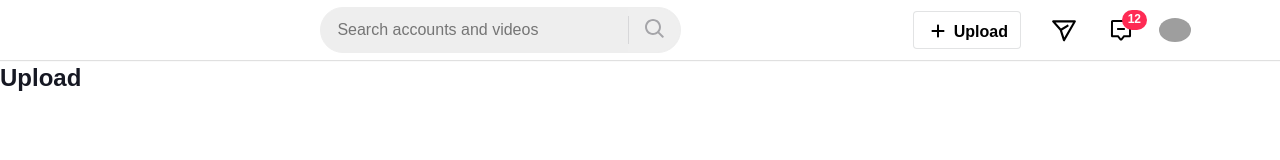
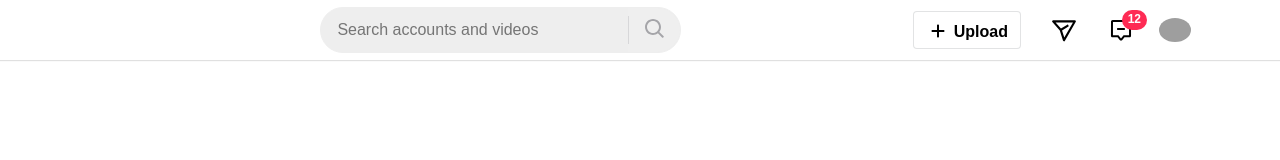
Before and after one commit to ahuy1307/tiktok---ui-, a React (Create React App) app: page /upload in a window 1280 px wide. Shown: the top 160 px of the page. Built offline with nearby package versions, Linux system fonts and the light colour scheme; grey boxes are pictures that could not be loaded; a web font is replaced by a local one.

Commit message:
Header #2

```diff
--- a/public/index.html
+++ b/public/index.html
@@ -1,14 +1,12 @@
 <!DOCTYPE html>
 <html lang="en">
+
 <head>
   <meta charset="utf-8" />
   <link rel="icon" href="%PUBLIC_URL%/favicon.ico" />
-    <meta name="viewport" content="width=device-width, initial-scale=1" />
+  <meta name=" viewport" content="width=device-width, initial-scale=1" />
   <meta name="theme-color" content="#000000" />
-    <meta
-      name="description"
-      content="Web site created using create-react-app"
-    />
+  <meta name="description" content="Web site created using create-react-app" />
   <link rel="apple-touch-icon" href="%PUBLIC_URL%/logo192.png" />
   <!--
       manifest.json provides metadata used when your web app is installed on a
@@ -24,8 +22,9 @@
       work correctly both with client-side routing and a non-root public URL.
       Learn how to configure a non-root public URL by running `npm run build`.
     -->
-    <title>React App</title>
+  <title>Tiktok - Make Your Day</title>
 </head>
+
 <body>
   <noscript>You need to enable JavaScript to run this app.</noscript>
   <div id="root"></div>
@@ -40,4 +39,5 @@
       To create a production bundle, use `npm run build` or `yarn build`.
     -->
 </body>
+
 </html>
--- a/src/components/GlobalStyles/GlobalStyles.scss
+++ b/src/components/GlobalStyles/GlobalStyles.scss
@@ -19,6 +19,19 @@
 html {
    font-size: 62.5%;
 }
+//Scroll bar CSS
+html *::-webkit-scrollbar {
+   border-radius: 0;
+   width: 8px;
+}
+html *::-webkit-scrollbar-thumb {
+   border-radius: 4px;
+   background-color: rgba(22, 24, 35, 0.06);
+}
+html *::-webkit-scrollbar-track {
+   border-radius: 0;
+   background-color: rgba(0, 0, 0, 0);
+}
 
 body {
    //   font-family: 'Montserrat', sans-serif;
@@ -27,6 +40,7 @@ body {
    line-height: 1.5;
    text-rendering: optimizeSpeed;
    color: var(--text-color);
+   overflow-y: overlay;
 }
 
 button,
--- a/src/components/Layout/DefaultLayout/DefaultLayout.module.scss
+++ b/src/components/Layout/DefaultLayout/DefaultLayout.module.scss
@@ -8,6 +8,8 @@
    width: var(--default-layout-width);
    display: flex;
    padding: 0 24px;
+   margin-top: var(--default-layout-header-height);
+   height: 2000px;
 }
 
 .content {
--- a/src/components/Layout/DefaultLayout/index.js
+++ b/src/components/Layout/DefaultLayout/index.js
@@ -3,6 +3,7 @@ import classNames from 'classnames/bind';
 
 import Header from '../components/Header';
 import Sidebar from './Sidebar';
+import Home from '~/pages/Home';
 
 const cx = classNames.bind(styles);
 
--- a/src/components/Layout/components/Header/Header.module.scss
+++ b/src/components/Layout/components/Header/Header.module.scss
@@ -1,9 +1,12 @@
 .wrapper {
    --search-border-radius: 92px;
    --search-btn-width: 52px;
+   background-color: #fff;
    width: 100%;
    height: var(--default-layout-header-height, 60px);
    box-shadow: rgb(0 0 0 / 12%) 0px 1px 1px;
+   position: fixed;
+   z-index: 10;
 }
 
 .inner {
--- a/src/components/Layout/components/Header/index.js
+++ b/src/components/Layout/components/Header/index.js
@@ -22,7 +22,6 @@ import Image from '~/components/Images';
 import Search from '../Search';
 import { Link } from 'react-router-dom';
 import routes from '~/config/routes';
-
 const MENU_ITEMS = [
    {
       icon: <LanguageIcon />,
--- a/src/components/Layout/components/Search/index.js
+++ b/src/components/Layout/components/Search/index.js
@@ -86,6 +86,7 @@ function Search() {
    };
    return (
       <Tippy
+         appendTo={() => document.body}
          interactive
          visible={searchResult.length > 0 && focused}
          render={(attrs) => (
--- a/src/components/Popper/Menu/Menu.module.scss
+++ b/src/components/Popper/Menu/Menu.module.scss
@@ -1,5 +1,6 @@
 .menu-list {
    width: 224px;
+   margin-top: 6px;
 
    .menu-item {
       margin-left: 0;
@@ -22,6 +23,13 @@
 
 .menu-popper {
    padding-bottom: 8px;
+   display: flex;
+   flex-direction: column;
+}
+
+.menu-scroll {
+   overflow: auto;
+   overscroll-behavior: contain;
 }
 
 //header
@@ -29,6 +37,7 @@
    height: 50px;
    position: relative;
    margin-top: -8px;
+   flex-shrink: 0;
 }
 
 .back-icon {
--- a/src/components/Popper/Menu/index.js
+++ b/src/components/Popper/Menu/index.js
@@ -56,7 +56,7 @@ function Menu({ children, items = [], onChange = defaultFn }) {
                         }}
                      />
                   )}
-                  {renderItem()}
+                  <div className={cx('menu-scroll')}>{renderItem()}</div>
                </PopperWrapper>
             </div>
          )}
--- a/src/utils/request.js
+++ b/src/utils/request.js
@@ -8,4 +8,5 @@ export const get = async (path, options = {}) => {
    const res = await request.get(path, options);
    return res.data;
 };
+
 export default request;
```
Also changed, not shown: 2 other files (tests, documents, lock files or other folders). Lines whose indentation alone changed are shown as unchanged.
